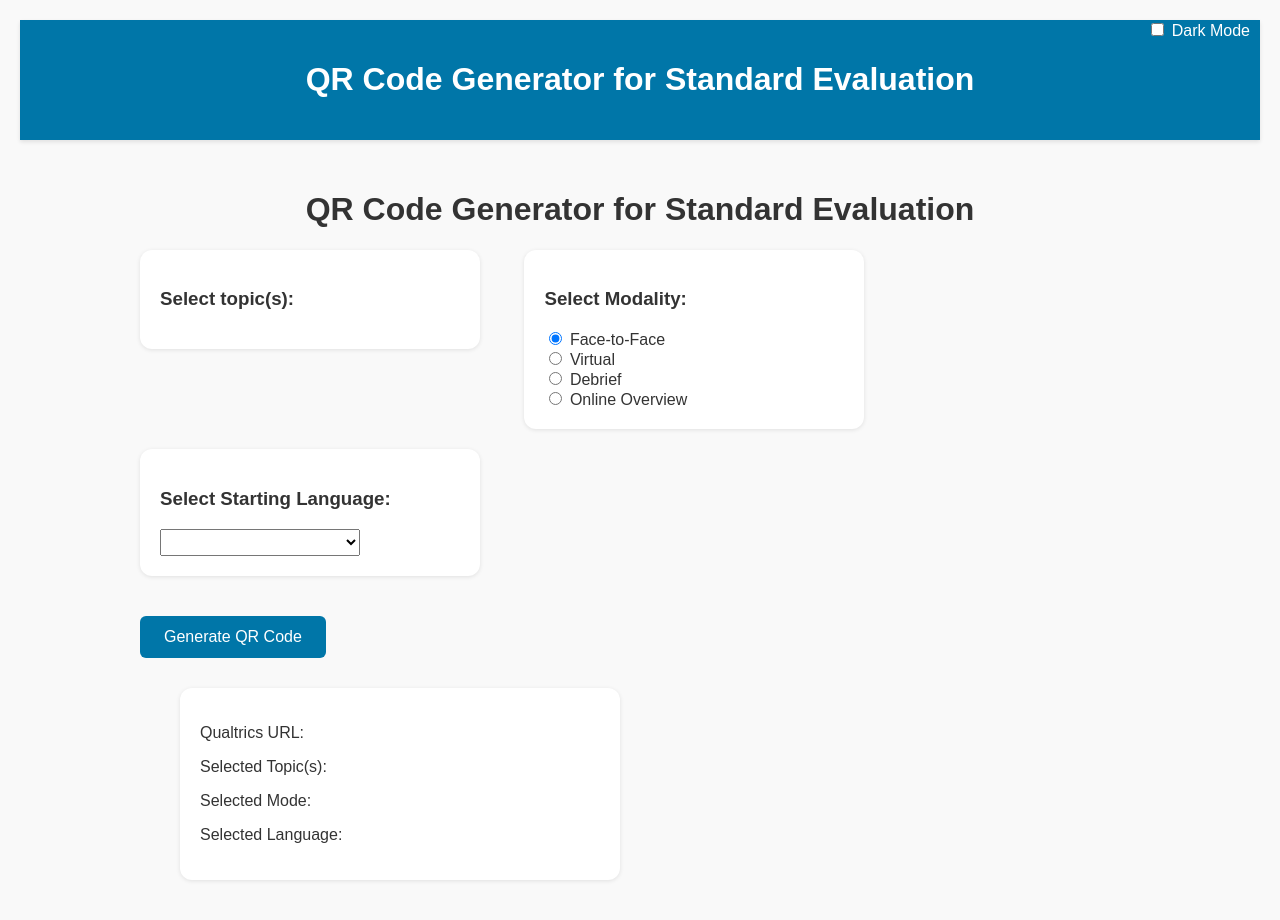
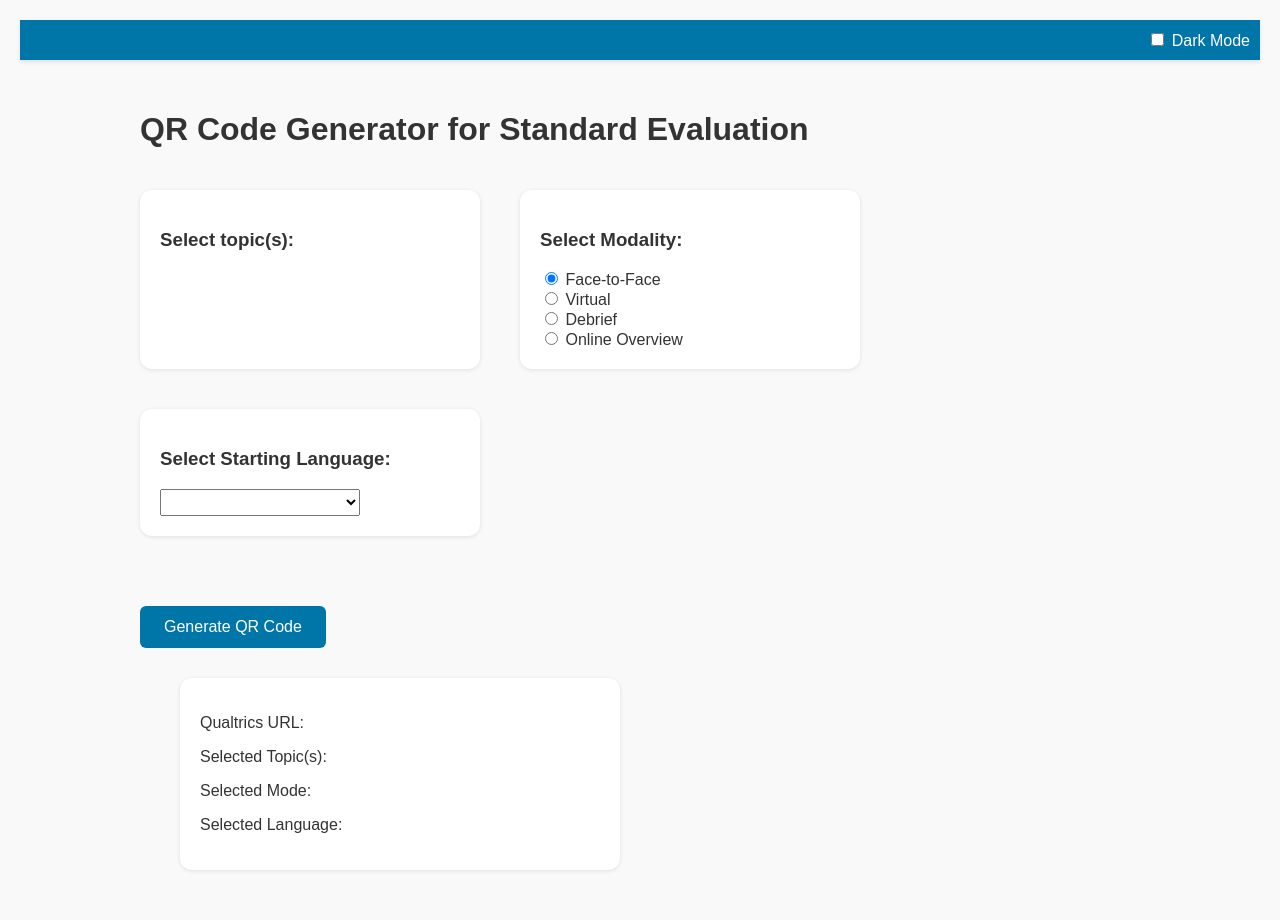
Before and after one commit to HartLeeAtBlanchard/hartleeatblanchard.github.io, a plain HTML site: page index.html in a window 1280 px wide. Drawn offline with nearby package versions, Linux system fonts and the light colour scheme; no server answers.

Commit message:
Add files via upload

```diff
--- a/index.html
+++ b/index.html
@@ -88,7 +88,7 @@
     .section {
       display: inline-block;
       vertical-align: top;
-      margin-right: 40px;
+      margin-right: 20px;
     }
     #result-container {
       margin-top: 30px;
@@ -116,12 +116,14 @@
 </head>
 <body>
   <header>
-    <h1>QR Code Generator for Standard Evaluation</h1>
-    <label style="position:absolute; top:20px; right:30px;">
+
+    <label style="position:absolute; top:30px; right:30px;">
       <input type="checkbox" id="dark-toggle"> Dark Mode
     </label>
   </header>
   <main>
+  <div style="display: flex; flex-wrap: wrap; gap: 20px; justify-content: flex-start; margin-bottom: 30px;">
+
 
   <h1>QR Code Generator for Standard Evaluation</h1>
 
@@ -151,7 +153,7 @@
     </div>
   </div>
 
-  <br style="clear: both;">
+  </div>
   <button id="generate-btn">Generate QR Code</button>
 
   <div id="result-container">
@@ -305,7 +307,7 @@
       const baseQualtrics = "https://kenblanchard.az1.qualtrics.com/jfe/form/SV_8wFJLosFQvjb9UG?&";
       const fullURL = baseQualtrics + topicParam + `&Mode=${modalityCode}` + (langCode ? `&Q_Language=${langCode}` : "") + "&A=1";
 
-      document.getElementById("qrcode").src = "https://api.qrserver.com/v1/create-qr-code/?size=500x500&data=" + encodeURIComponent(fullURL);
+      const qrImg = document.getElementById("qrcode"); qrImg.style.display = "block"; qrImg.src = "https://api.qrserver.com/v1/create-qr-code/?size=500x500&data=" + encodeURIComponent(fullURL);
       const link = document.getElementById("qualtrics-url");
       link.href = fullURL;
       link.textContent = fullURL;
```
